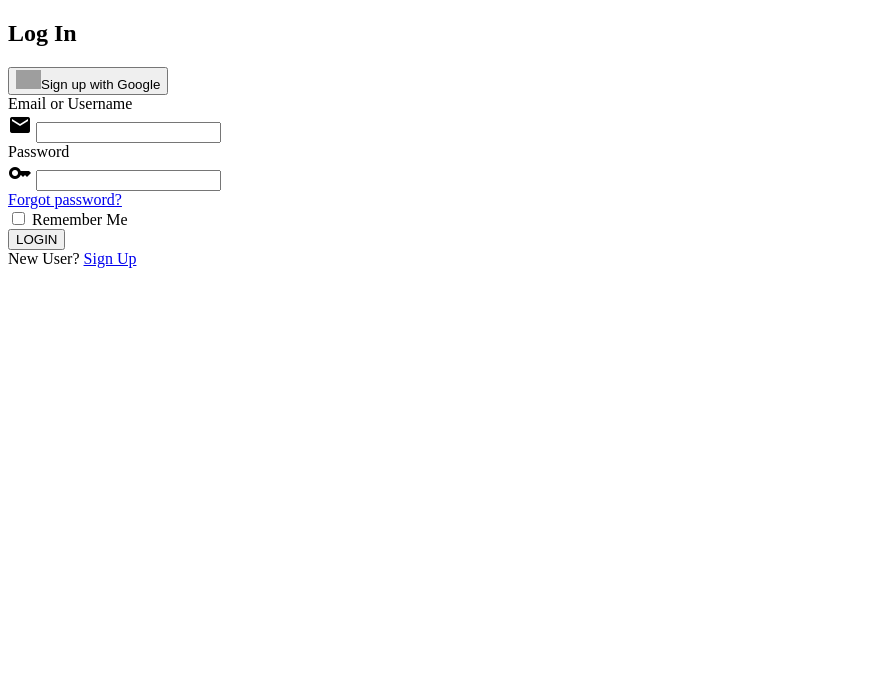
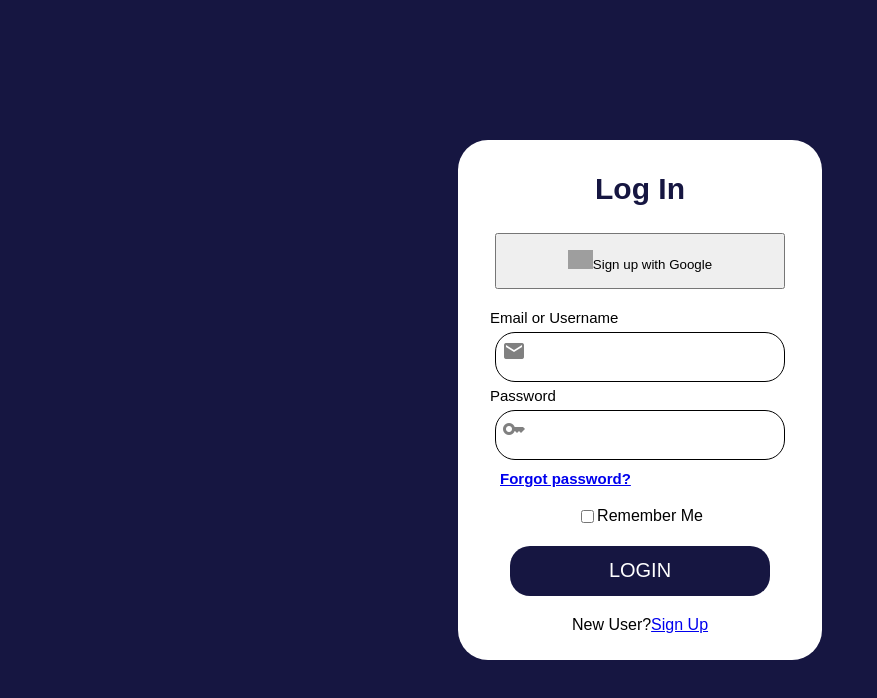
Before and after one commit to urv35/crework, a plain HTML site: page week2/login.html in a window 1280 px wide. Shown: the whole page, without its empty margins (0-877 px from the left). Drawn offline with Linux system fonts and the light colour scheme; grey boxes are pictures that could not be loaded.

Commit message:
Update login.html

```diff
--- a/week2/login.html
+++ b/week2/login.html
@@ -4,7 +4,7 @@
 		<meta charset="UTF-8">
 		<meta name="viewport" content="width=device-width, initial-scale=1.0">
         <title>login</title>
-        <link rel="stylesheet" href="/style.css">
+        <link rel="stylesheet" href="/login.css">
         <link href="https://fonts.googleapis.com/icon?family=Material+Icons"
       rel="stylesheet">
 	</head>
```
